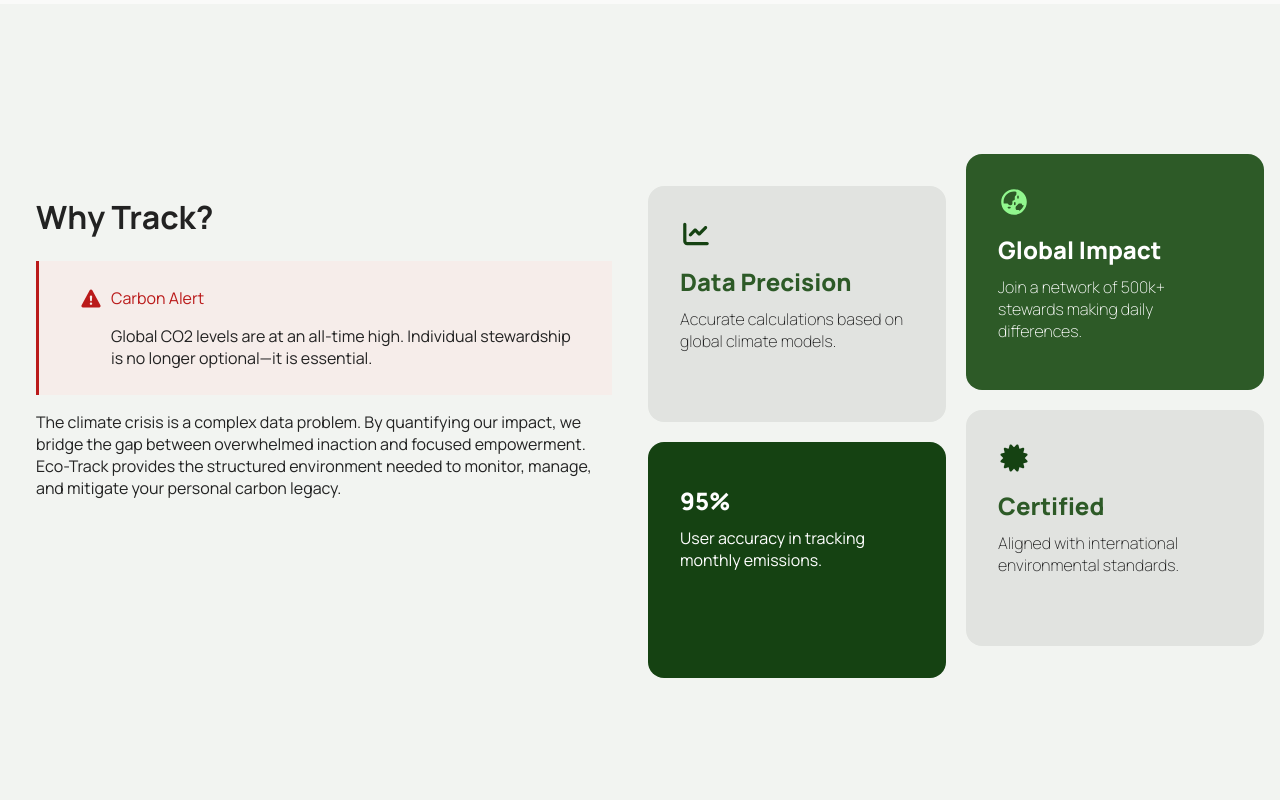
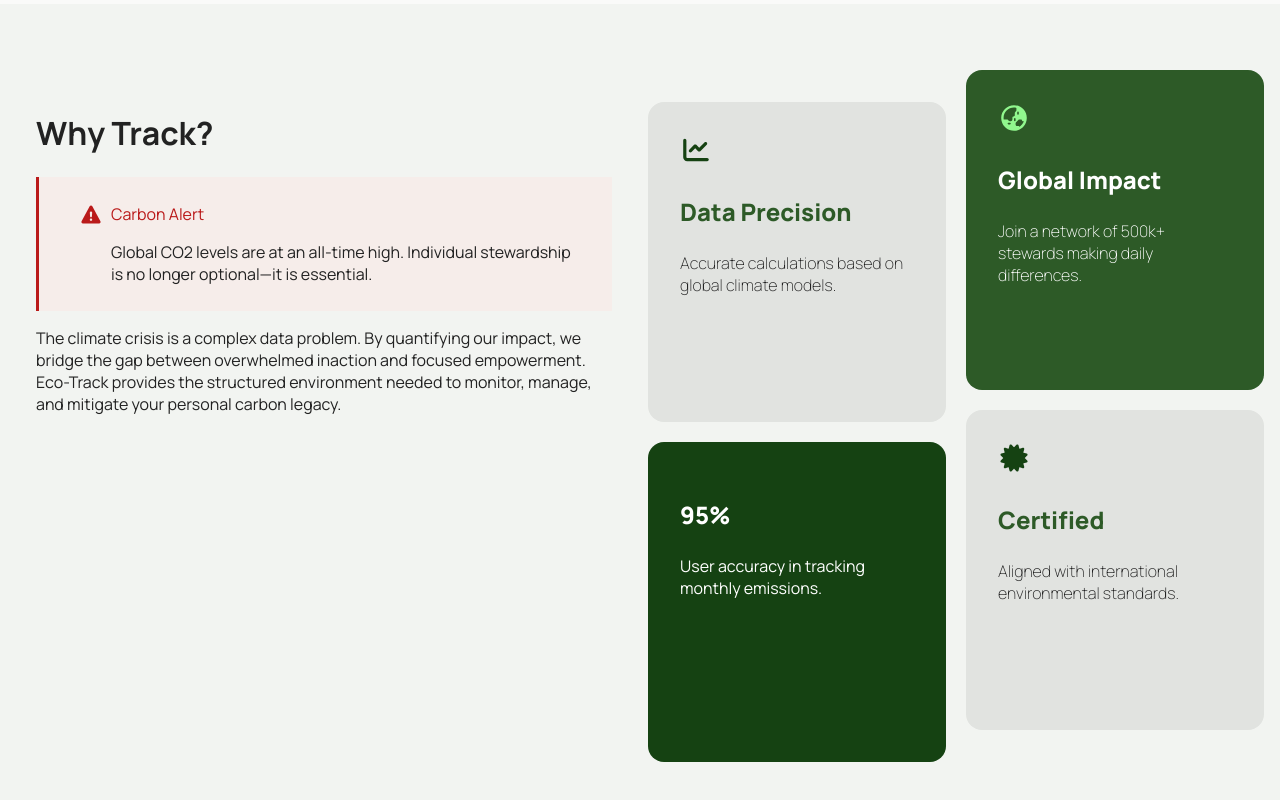
Before and after one commit to abcdavk/eco-track, a website with bundled scripts: page public/index.html in a window 1280 px wide. Shown: the part 895-1695 px from the top of the page. Built offline with nearby package versions, Linux system fonts and the light colour scheme.

Commit message:
why-track now responsive hell yeahh

```diff
--- a/public/styles/why_track.css
+++ b/public/styles/why_track.css
@@ -77,7 +77,6 @@
 .clover-container .title {
   font-weight: var(--bold-lg);
   font-size: x-large;
-  line-height: 5px;
 }
 
 .clover-container .body {
@@ -112,7 +111,7 @@
   background-color: var(--gray-300);
   border-radius: var(--round-md);
   padding: 32px;
-  height: 172px;
+  height: 256px;
 }
 
 .clover-left .clover-top .title {
@@ -125,7 +124,7 @@
   border-radius: var(--round-md);
   color: var(--text-white);
   padding: 32px;
-  height: 172px;
+  height: 256px;
 }
 
 .clover-right .clover-top {
@@ -134,7 +133,7 @@
   border-radius: var(--round-md);
   color: var(--text-white);
   padding: 32px;
-  height: 172px;
+  height: 256px;
 
 }
 .clover-right .clover-bottom {
@@ -142,8 +141,23 @@
   background-color: var(--gray-300);
   border-radius: var(--round-md);
   padding: 32px;
-  height: 172px;
+  height: 256px;
 }
 .clover-right .clover-bottom .title {
   color: var(--green-400);
 }
+
+@media (max-width: 398px) {
+  .clover-container {
+    display: block;
+  }
+}
+
+@media (max-width: 662px) {
+  .why-track-inner .content {
+    display: block;
+  }
+  .clover-right {
+    margin-top: 20px;
+  }
+}
```
